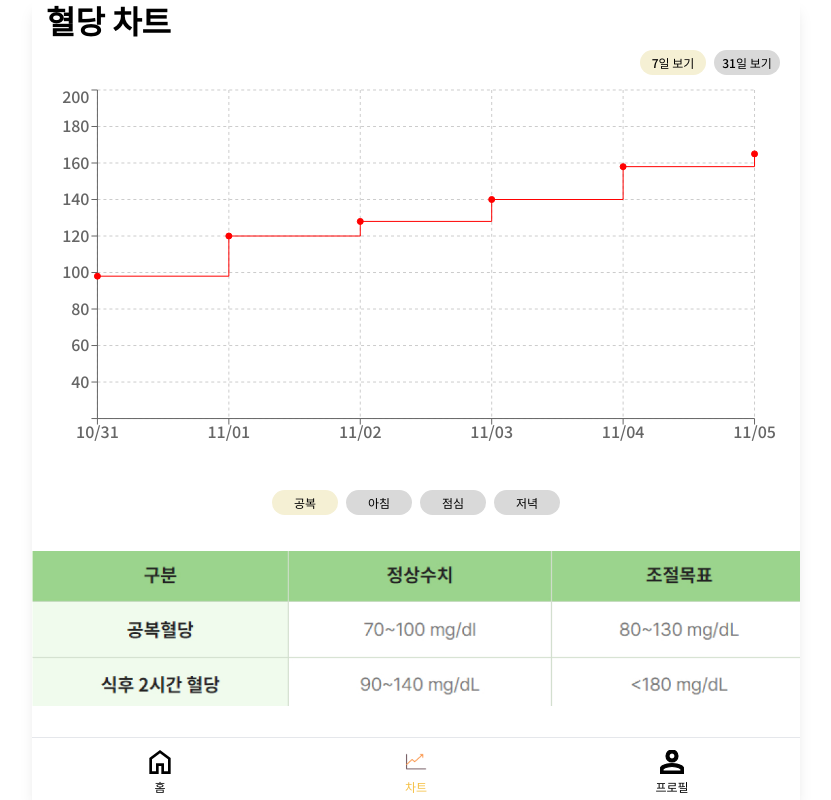
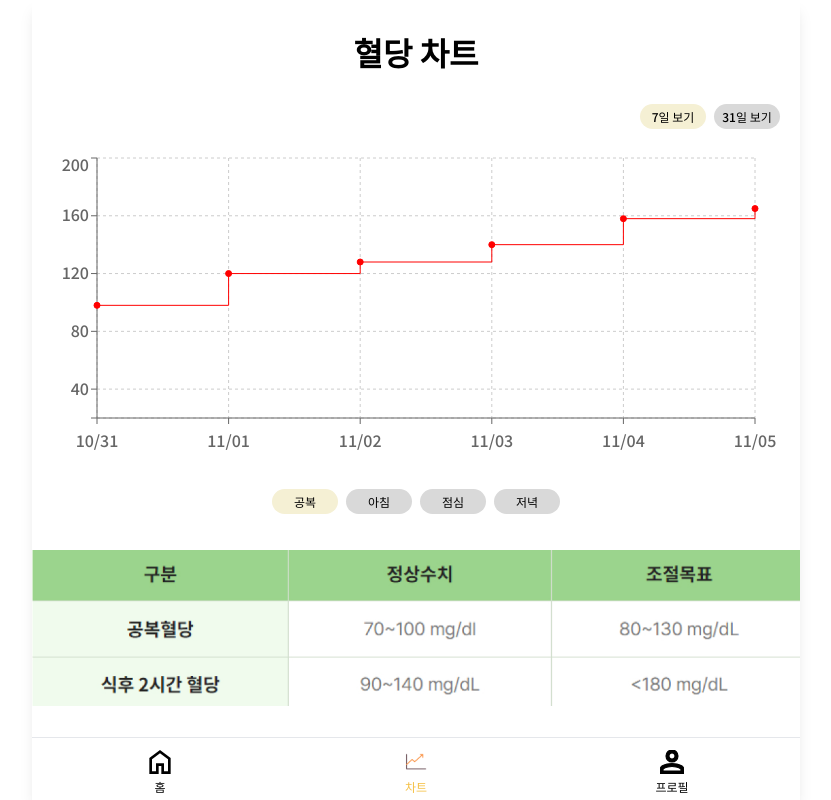
Before and after one commit to BloodSugarManagement/BloodSugar, a Next.js app: page /chart in a window 1280 px wide. Shown: the whole page, without its empty margins (224-1055 px from the left). Built offline with nearby package versions, Linux system fonts and the light colour scheme.

Commit message:
<design> : Chart 페이지 flex-wrap 등 스타일 수정

```diff
--- a/app/chart/page.tsx
+++ b/app/chart/page.tsx
@@ -1,13 +1,16 @@
 import NavLayout from "../components/NavLayout";
 import ChartForm from "../components/Chart/ChartForm";
+import TitleTxt from "../components/Titletxt";
 
 export default function Chart() {
   return (
     <NavLayout>
-      <h2 className="text-xl font-extrabold text-left w-full indent-3.5">
-        혈당 차트
-      </h2>
+      <TitleTxt titleTxt="혈당 차트" />
       <ChartForm />
+      <img
+        src="/image/chartRecommended.jpg"
+        alt="혈당의 정상 수치 및 조절 목표를 설명하는 표입니다. 공복일 때의 정상 혈당 수치는 70~100 mg/dL 식후 2시간 이후부터의 정상 혈당 수치는 90~140 mg/dL 입니다. 공복일 때의 혈당 수치는 80~130 mg/dL를, 식후 2시간 이후부터의 혈당 수치는 180 mg/dL 이하로 조절하는 것을 목표로 합니다."
+      />
     </NavLayout>
   );
 }
--- a/app/components/Chart/ChartForm.tsx
+++ b/app/components/Chart/ChartForm.tsx
@@ -30,8 +30,8 @@ export default function ChartForm() {
   });
 
   return (
-    <form className="w-full h-full" onChange={checkHandler}>
-      <ul className="flex gap-2 w-full justify-end my-2.5 pr-5">
+    <form className="w-full" onChange={checkHandler}>
+      <ul className="flex gap-2 w-full justify-end mb-6 pr-5 flex-wrap">
         {dateCategory.map((category) => {
           return (
             <ChartCategory
@@ -44,7 +44,7 @@ export default function ChartForm() {
         })}
       </ul>
       <ChartGraph XKey={category.날짜} YKey={category.시간} />
-      <ul className="flex gap-2 w-full justify-center my-9">
+      <ul className="flex gap-2 w-full justify-center my-9 flex-wrap">
         {timeCategory.map((category) => {
           return (
             <ChartCategory
@@ -56,10 +56,6 @@ export default function ChartForm() {
           );
         })}
       </ul>
-      <img
-        src="/image/chartRecommended.jpg"
-        alt="혈당의 정상 수치 및 조절 목표를 설명하는 표입니다. 공복일 때의 정상 혈당 수치는 70~100 mg/dL 식후 2시간 이후부터의 정상 혈당 수치는 90~140 mg/dL 입니다. 공복일 때의 혈당 수치는 80~130 mg/dL를, 식후 2시간 이후부터의 혈당 수치는 180 mg/dL 이하로 조절하는 것을 목표로 합니다."
-      />
     </form>
   );
 }
--- a/app/components/Chart/ChartGraph.tsx
+++ b/app/components/Chart/ChartGraph.tsx
@@ -15,7 +15,7 @@ interface Props {
 
 export default function ChartGraph({ XKey, YKey }: Props) {
   return (
-    <ResponsiveContainer width="100%" height="50%">
+    <ResponsiveContainer width="100%" height={300}>
       <LineChart
         width={500}
         height={300}
@@ -28,7 +28,7 @@ export default function ChartGraph({ XKey, YKey }: Props) {
         }}
       >
         <CartesianGrid strokeDasharray="3 3" />
-        <XAxis dataKey="날짜" tickFormatter={formatX} />
+        <XAxis dataKey="날짜" tickFormatter={formatX} dy={10} />
         <YAxis
           tickCount={10}
           domain={[20, 200]}
```
